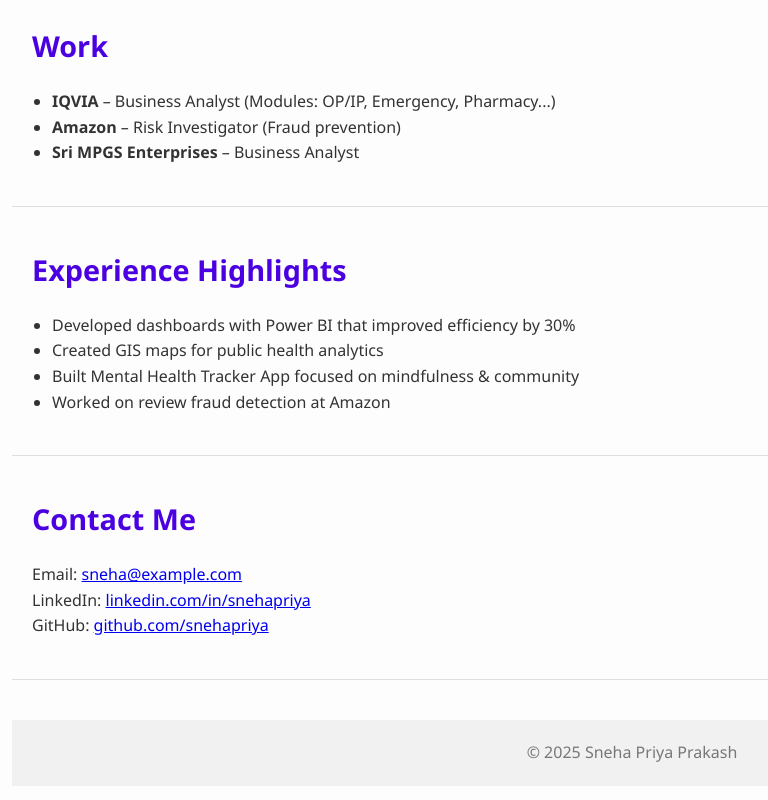
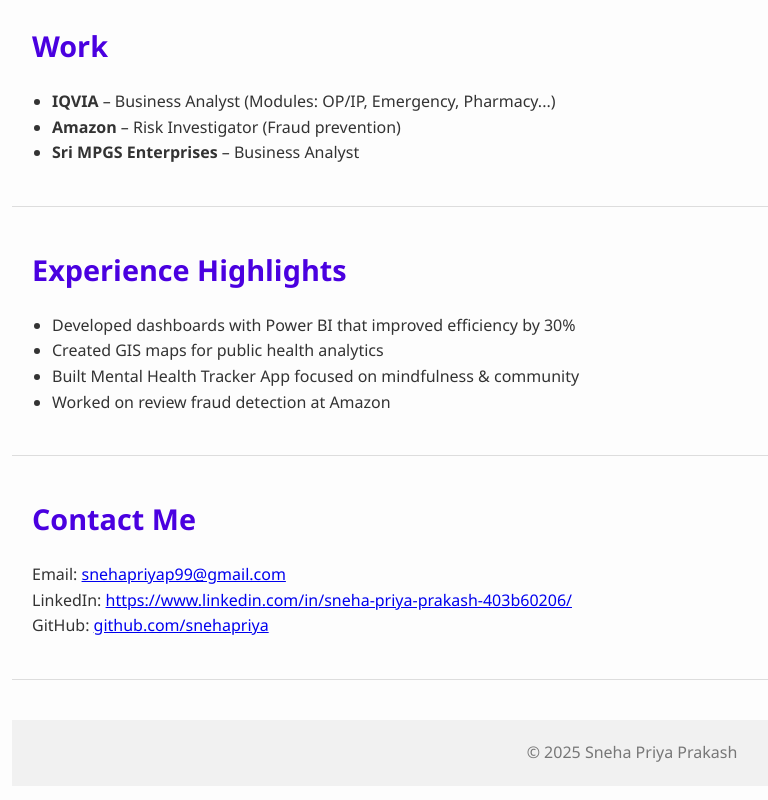
Before and after one commit to Sn1204/Sneha-portfolio, a plain HTML site: page index.html in a window 1280 px wide. Shown: the part 985-1785 px from the top of the page, without its empty margins (8-776 px from the left). Drawn offline with Linux system fonts and the light colour scheme.

Commit message:
Update index.html

```diff
--- a/index.html
+++ b/index.html
@@ -65,8 +65,8 @@
 
   <section id="contact">
     <h2>Contact Me</h2>
-    <p>Email: <a href="mailto:sneha@example.com">sneha@example.com</a></p>
-    <p>LinkedIn: <a href="https://linkedin.com/in/snehapriya" target="_blank">linkedin.com/in/snehapriya</a></p>
+    <p>Email: <a href="mailto:sneha@example.com">snehapriyap99@gmail.com</a></p>
+    <p>LinkedIn: <a href="https://linkedin.com/in/snehapriya" target="_blank">https://www.linkedin.com/in/sneha-priya-prakash-403b60206/</a></p>
     <p>GitHub: <a href="https://github.com/snehapriya" target="_blank">github.com/snehapriya</a></p>
   </section>
 
```
